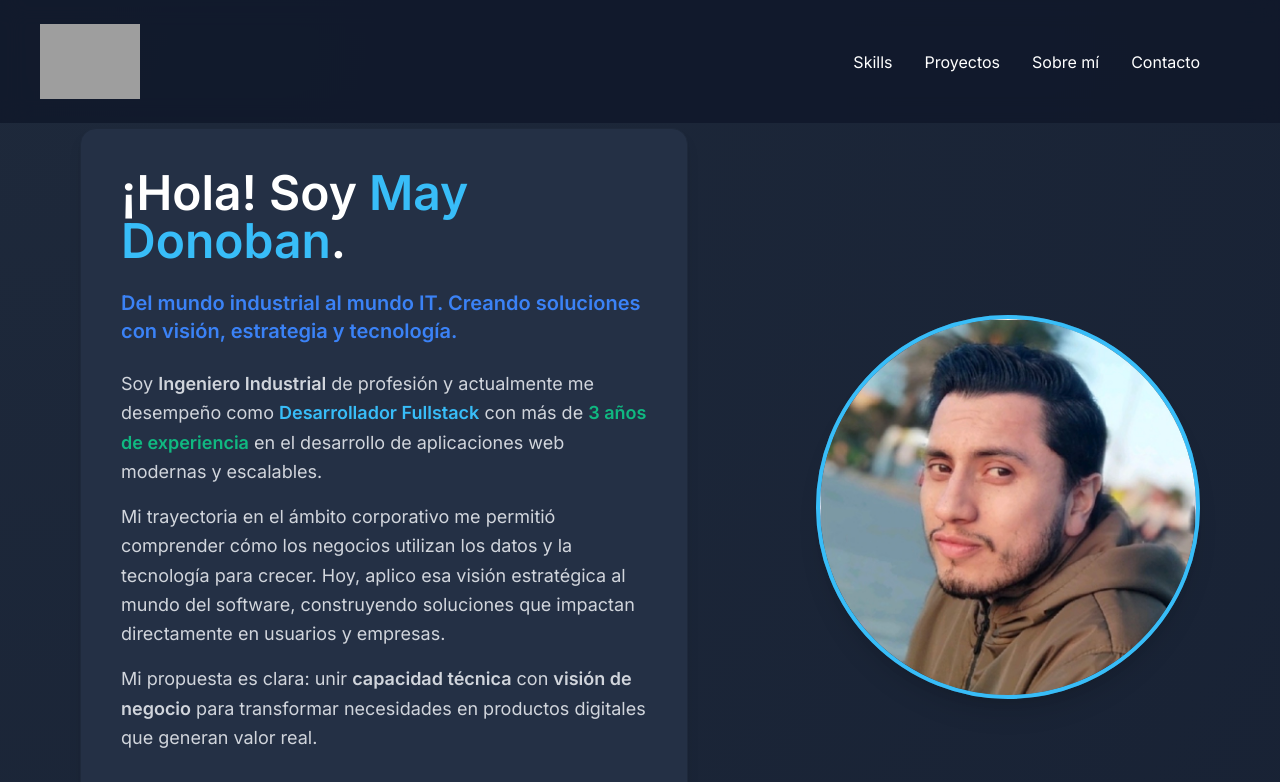
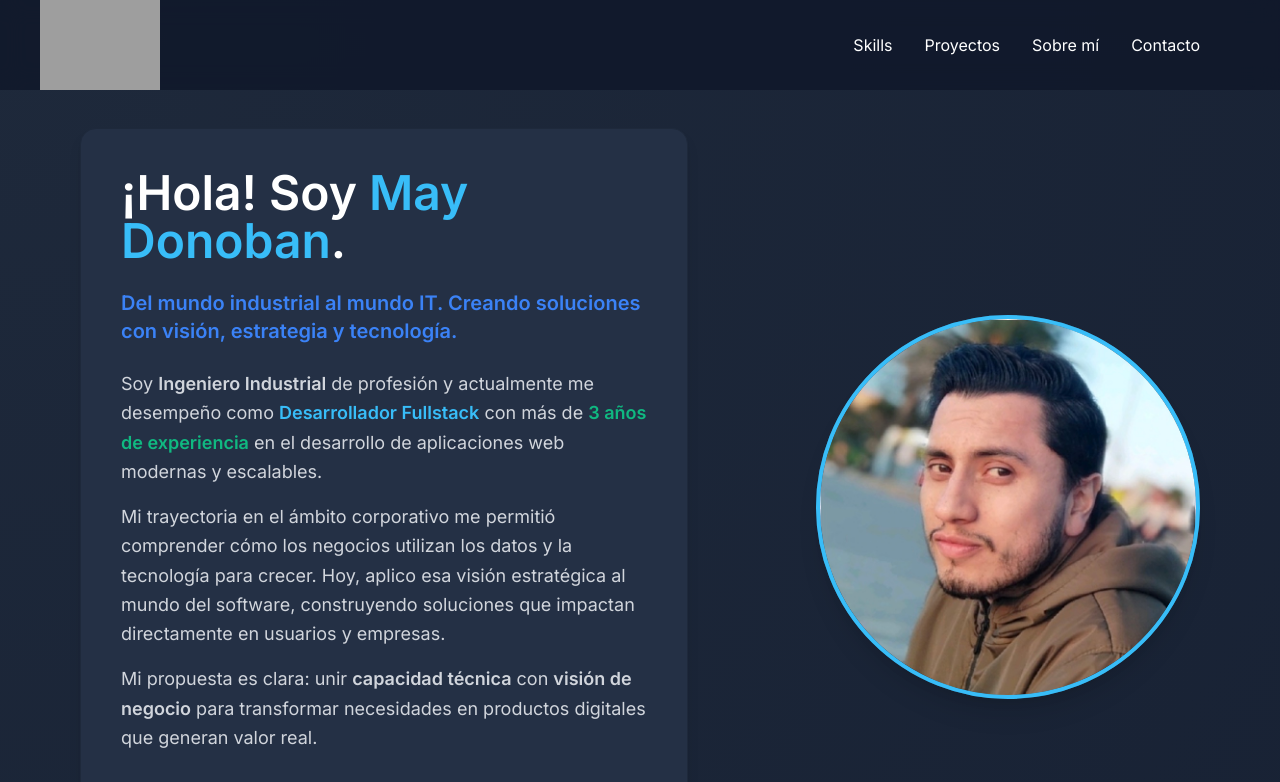
Before and after one commit to MayDonoban22/portafolio_donoban, a React (Vite) app: page / in a window 1280 px wide. Shown: the top 782 px of the page. Built offline with nearby package versions, Linux system fonts and the light colour scheme; grey boxes are pictures that could not be loaded; a web font is replaced by a local one.

Commit message:
no padding for navbar

```diff
--- a/src/components/NavBar.jsx
+++ b/src/components/NavBar.jsx
@@ -2,7 +2,7 @@ import { Link } from "react-scroll";
 
 function Navbar() {
   return (
-    <nav className="fixed top-0 left-0 w-full bg-primary/80 backdrop-blur-md z-50 px-10 p-6 flex justify-between items-center">
+    <nav className="fixed top-0 left-0 w-full bg-primary/80 backdrop-blur-md z-50 px-10 p-0 flex justify-between items-center">
       <Link
         to="hero"
         smooth={true}
@@ -12,7 +12,7 @@ function Navbar() {
         <img
           src="assets/Logo-May.png"
           alt="Logo May Donoban"
-          className="h-auto w-25 object-contain hover:scale-110 transition-transform duration-300"
+          className="h-auto w-30 object-contain hover:scale-110 transition-transform duration-300"
         />
       </Link>
 
```
